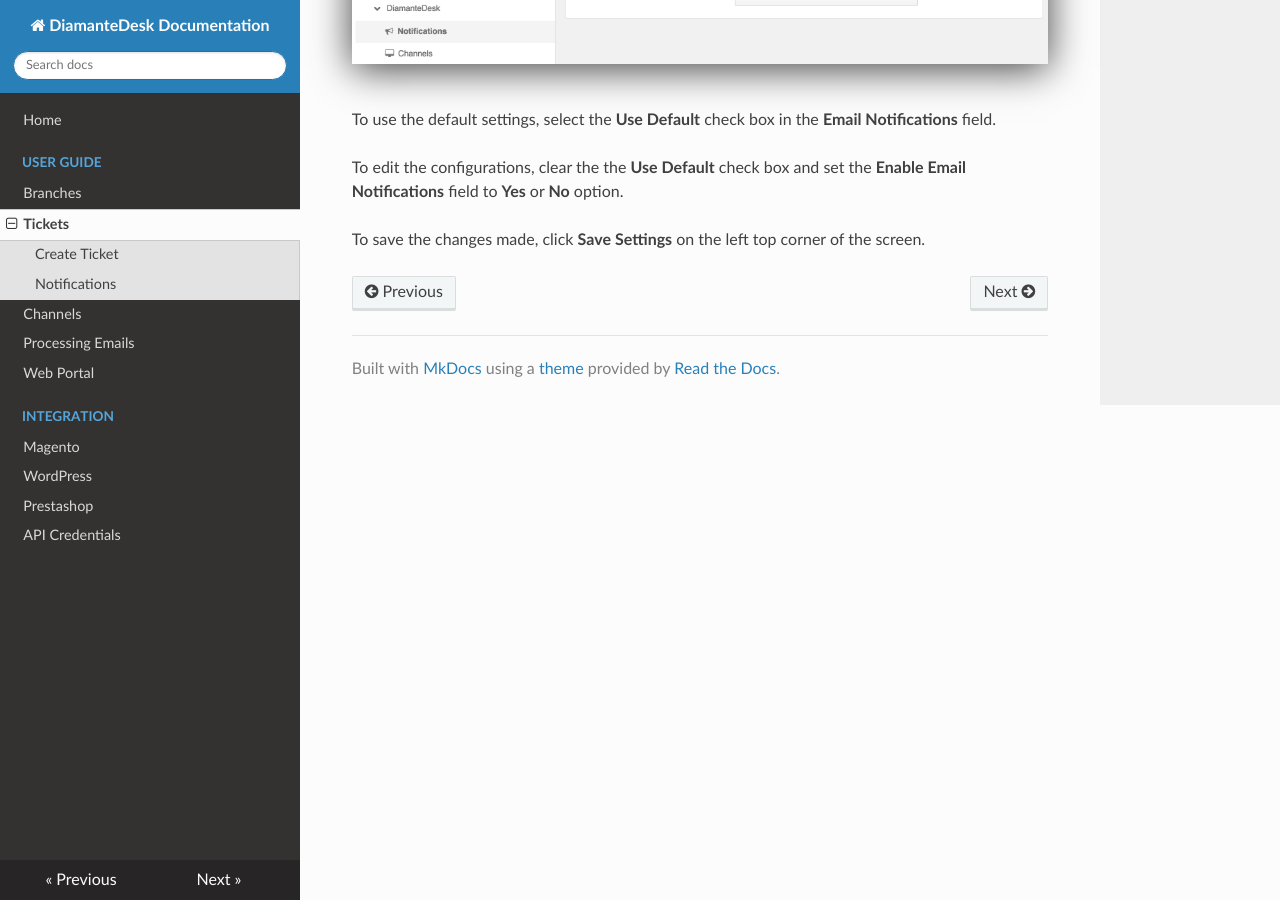
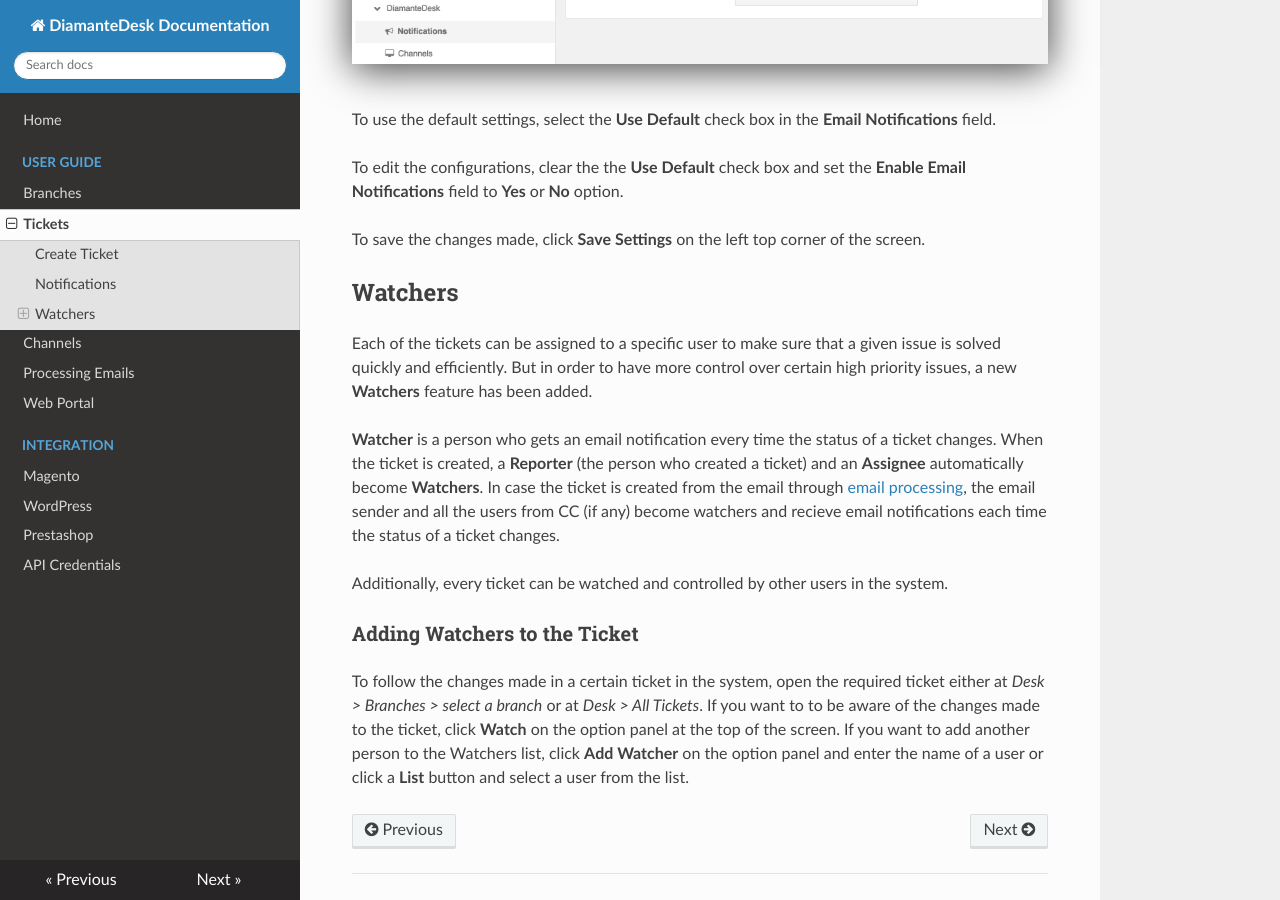
Before and after one commit to eltrino/diamantedesk-documentation, an MkDocs documentation site: the page built from docs/user-guide/tickets.md, in a window 1280 px wide and 900 px high, scrolled down 4177 px. Built offline with MkDocs 1.6.1, drawn with Linux system fonts in a browser that asks for light colours; nearby versions of some CDN libraries; old or Windows-style settings are respelled for this version of MkDocs.

Commit message:
watchers

```diff
--- a/docs/user-guide/tickets.md
+++ b/docs/user-guide/tickets.md
@@ -82,3 +82,16 @@
 To edit the configurations, clear the the **Use Default** check box and set the **Enable Email Notifications** field to **Yes** or **No** option.
 
 To save the changes made, click **Save Settings** on the left top corner of the screen.
+
+## Watchers
+
+Each of the tickets can be assigned to a specific user to make sure that a given issue is solved quickly and efficiently. But in order to have more control over certain high priority issues, a new **Watchers** feature has been added.
+
+**Watcher** is a person who gets an email notification every time the status of a ticket changes. When the ticket is created, a **Reporter** (the person who created a ticket) and an **Assignee** automatically become **Watchers**. In case the ticket is created from the email through [email processing](email-processing.md), the email sender and all the users from CC (if any) become watchers and recieve email notifications each time the status of a ticket changes.
+
+Additionally, every ticket can be watched and controlled by other users in the system.
+
+###Adding Watchers to the Ticket
+
+To follow the changes made in a certain ticket in the system, open the required ticket either at _Desk > Branches > select a branch_ or at _Desk > All Tickets_.
+If you want to to be aware of the changes made to the ticket, click **Watch** on the option panel at the top of the screen. If you want to add another person to the Watchers list, click **Add Watcher** on the option panel and enter the name of a user or click a **List** button and select a user from the list.
```
